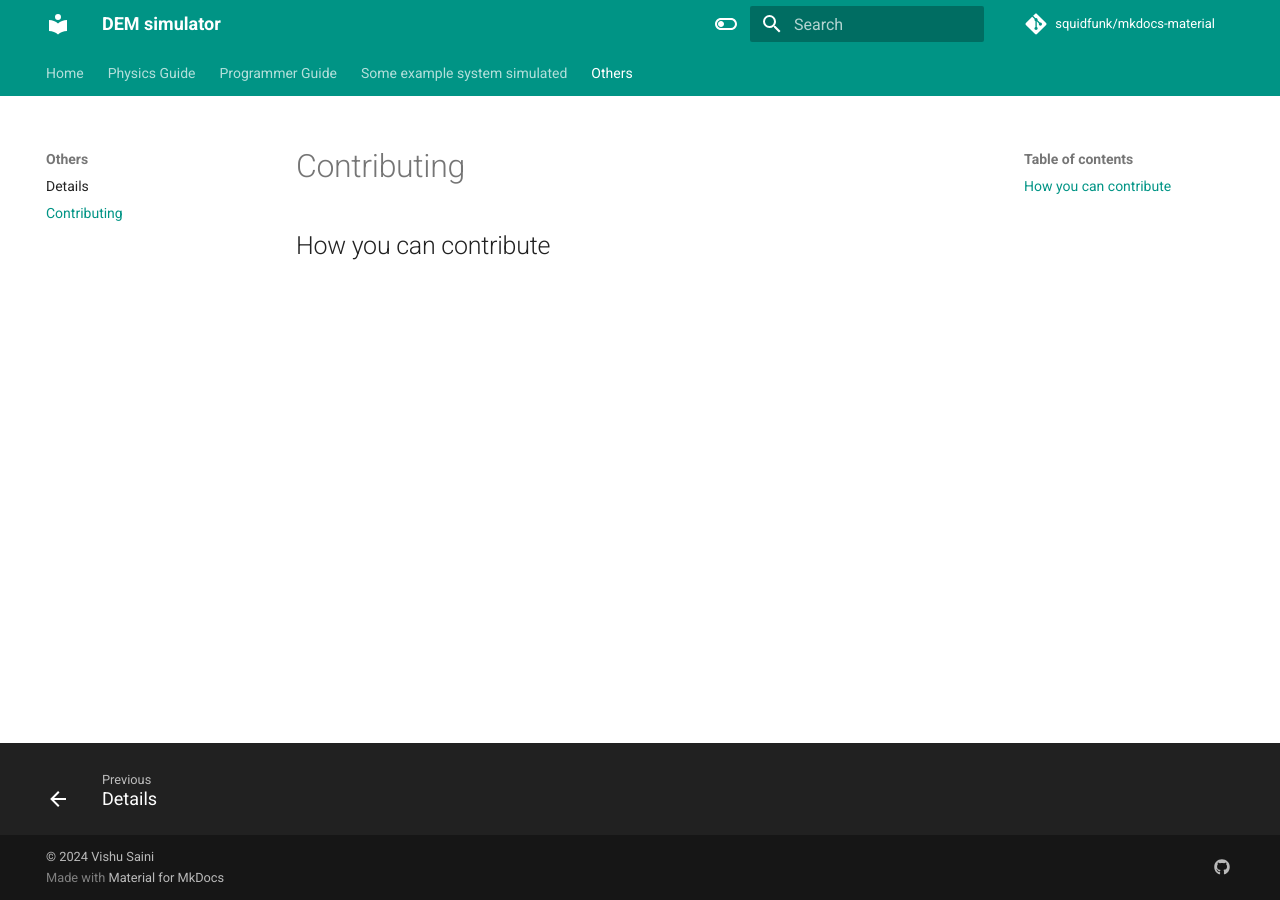
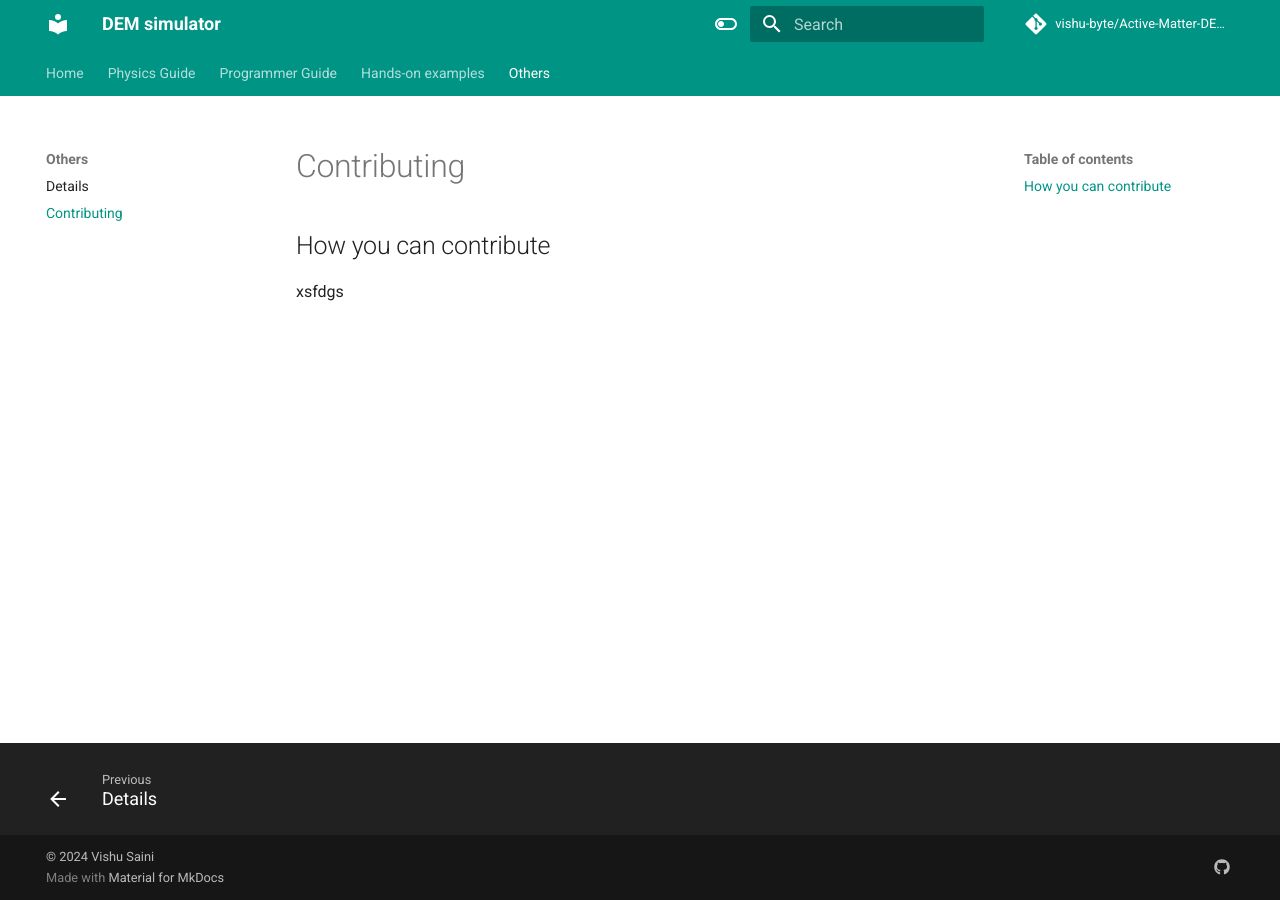
Before and after one commit to vishu-byte/Documentation, an MkDocs documentation site: the page built from docs/Last/Contributing.md, in a window 1280 px wide. Built offline with MkDocs 1.6.1 and Material for MkDocs 9.7.7, drawn with Linux system fonts in a browser that asks for light colours; comment, search, counter and statistics services are not loaded.

Commit message:
repo url added

```diff
--- a/docs/Last/Contributing.md
+++ b/docs/Last/Contributing.md
@@ -1 +1,2 @@
 ## How you can contribute
+xsfdgs
--- a/mkdocs.yml
+++ b/mkdocs.yml
@@ -44,7 +44,7 @@
         - 'Overview' : Programmer_Guide/Physics/Overview.md
         - 'Class: Physics' : Programmer_Guide/Physics/Class:Physics/Description.md
         - 'Class: Langevin_Dynamics' : Programmer_Guide/Physics/Class:LD/Description.md
-  - Some example system simulated:
+  - Hands-on examples:
       - 'Overview?' : Putting_together/Overview.md
       - 'Open Interacting Gas': Putting_together/Interacting_gas.md
       - 'Confinement': Putting_together/Circular_boundary.md
@@ -94,8 +94,8 @@
       link: https://github.com/vishu-byte
 
 
-repo_name: squidfunk/mkdocs-material
-repo_url: https://github.com/squidfunk/mkdocs-material
+repo_name: vishu-byte/Active-Matter-DEM-Simulation
+repo_url: https://github.com/vishu-byte/Active-Matter-DEM-Simulation
 site_author: Vishu Saini
 
 copyright: |
```
Also changed, not shown: docs/index.md (+10 -10 lines), 1 other file.
